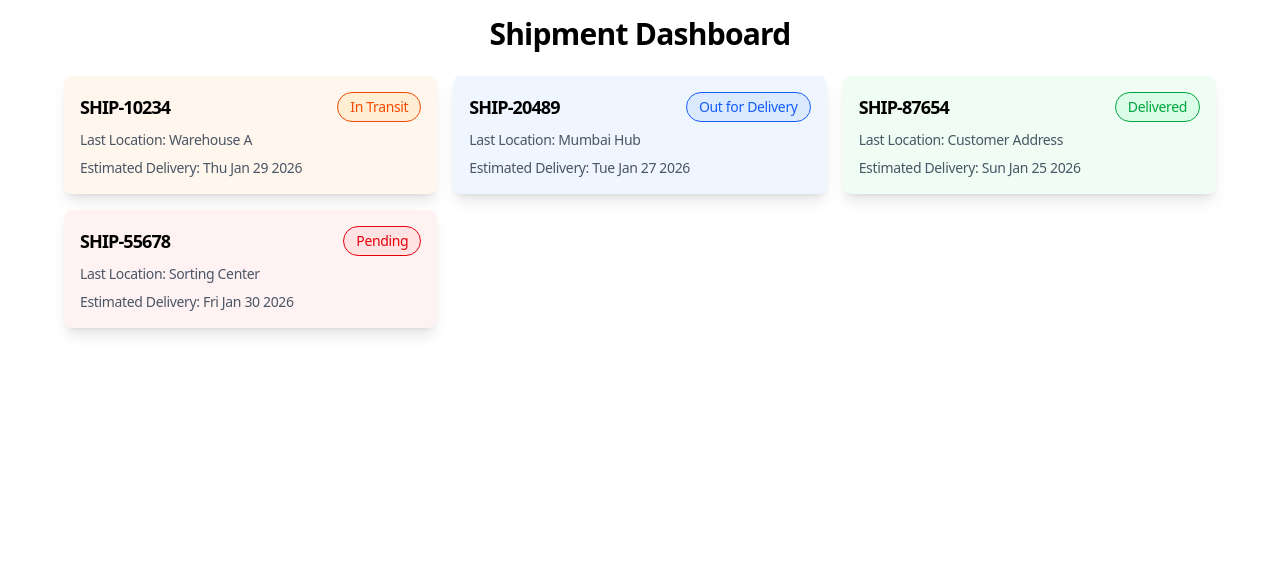
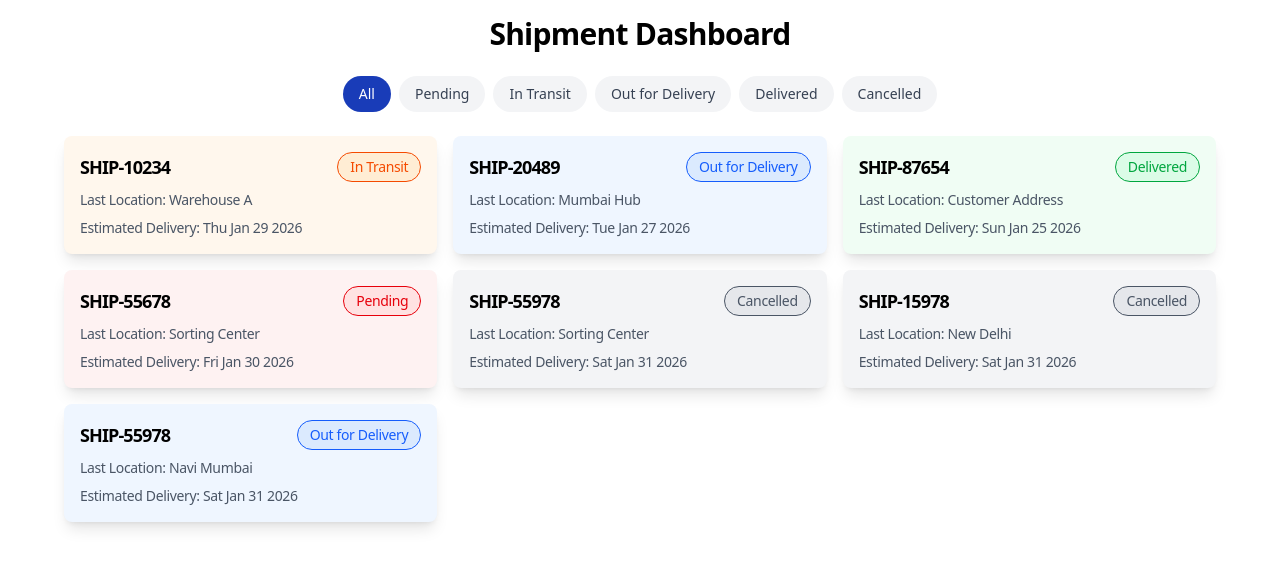
Before and after one commit to hm-aditya/shipment-dashboard, a React (Vite) app: page / in a window 1280 px wide. Shown: the top 568 px of the page. Built offline with nearby package versions, Linux system fonts and the light colour scheme.

Commit message:
Added sort/filter by functionality using tabs

```diff
--- a/src/data/shipments.ts
+++ b/src/data/shipments.ts
@@ -37,4 +37,31 @@ export const shipments: Shipment[] = [
     sender: "Meesho",
     receiver: "Amit Verma",
   },
+    {
+    id: 5,
+    trackingNumber: "SHIP-55978",
+    status: "Cancelled",
+    lastLocation: "Sorting Center",
+    estimatedDelivery: "2026-01-31",
+    sender: "Myntra",
+    receiver: "Krsna Vohra",
+  },
+  {
+    id: 6,
+    trackingNumber: "SHIP-15978",
+    status: "Cancelled",
+    lastLocation: "New Delhi",
+    estimatedDelivery: "2026-01-31",
+    sender: "Acko",
+    receiver: "Shyam Singh",
+  },
+   {
+    id: 7,
+    trackingNumber: "SHIP-55978",
+    status: "Out for Delivery",
+    lastLocation: "Navi Mumbai",
+    estimatedDelivery: "2026-01-31",
+    sender: "TCS",
+    receiver: "Suman Sharma",
+  },
 ];
--- a/src/pages/ShipmentDashboard.tsx
+++ b/src/pages/ShipmentDashboard.tsx
@@ -1,13 +1,21 @@
 import { useEffect, useState } from "react";
 import { fetchShipments } from "../services/shipmentService";
-import type { Shipment } from "../types/shipment";
+import type { Shipment, ShipmentStatus } from "../types/shipment";
 import ShipmentCard from "../components/ShipmentCard";
 
+const STATUS_TABS: ("All" | ShipmentStatus)[] = [
+  "All",
+  "Pending",
+  "In Transit",
+  "Out for Delivery",
+  "Delivered",
+  "Cancelled",
+];
 const ShipmentDashboard = () => {
   const [shipments, setShipments] = useState<Shipment[]>([]);
   const [loading, setLoading] = useState<boolean>(true);
   const [error, setError] = useState<string | null>(null);
-
+  const [activeStatus, setActiveStatus] = useState<"All" | ShipmentStatus>("All");
   useEffect(() => {
     const loadShipments = async () => {
       try {
@@ -22,6 +30,11 @@ const ShipmentDashboard = () => {
 
     loadShipments();
   }, []);
+
+  const filteredShipments =
+  activeStatus === "All"
+    ? shipments
+    : shipments.filter((s) => s.status === activeStatus);
 
   if (loading) {
     return (
@@ -42,10 +55,31 @@ const ShipmentDashboard = () => {
   return (
     <div >
       <h1 className="text-3xl font-semibold mb-6 pt-4 text-center tracking-tight">Shipment Dashboard  </h1>
+
+      <div className="flex flex-wrap justify-center gap-2 mb-6">
+  {STATUS_TABS.map((status) => {
+    const isActive = activeStatus === status;
+
+    return (
+      <button
+        key={status}
+        onClick={() => setActiveStatus(status)}
+        className={`px-4 py-2 rounded-full text-sm font-medium transition
+          ${
+            isActive
+              ? "bg-blue-800 text-white"
+              : "bg-gray-100 text-gray-700 hover:bg-gray-200"
+          }`}
+      >
+        {status}
+      </button>
+    );
+  })}
+</div>
       <ul className="space-y-4">
         <div className="grid grid-cols-1 md:grid-cols-2 lg:grid-cols-3 gap-4">
-          {shipments.map((shipment) => (
-            <ShipmentCard key={shipment.id} shipment={shipment} />
+          {filteredShipments.map((shipment) => (
+            <li key={shipment.id}><ShipmentCard  shipment={shipment} /></li>
           ))}
         </div>
       </ul>
```
